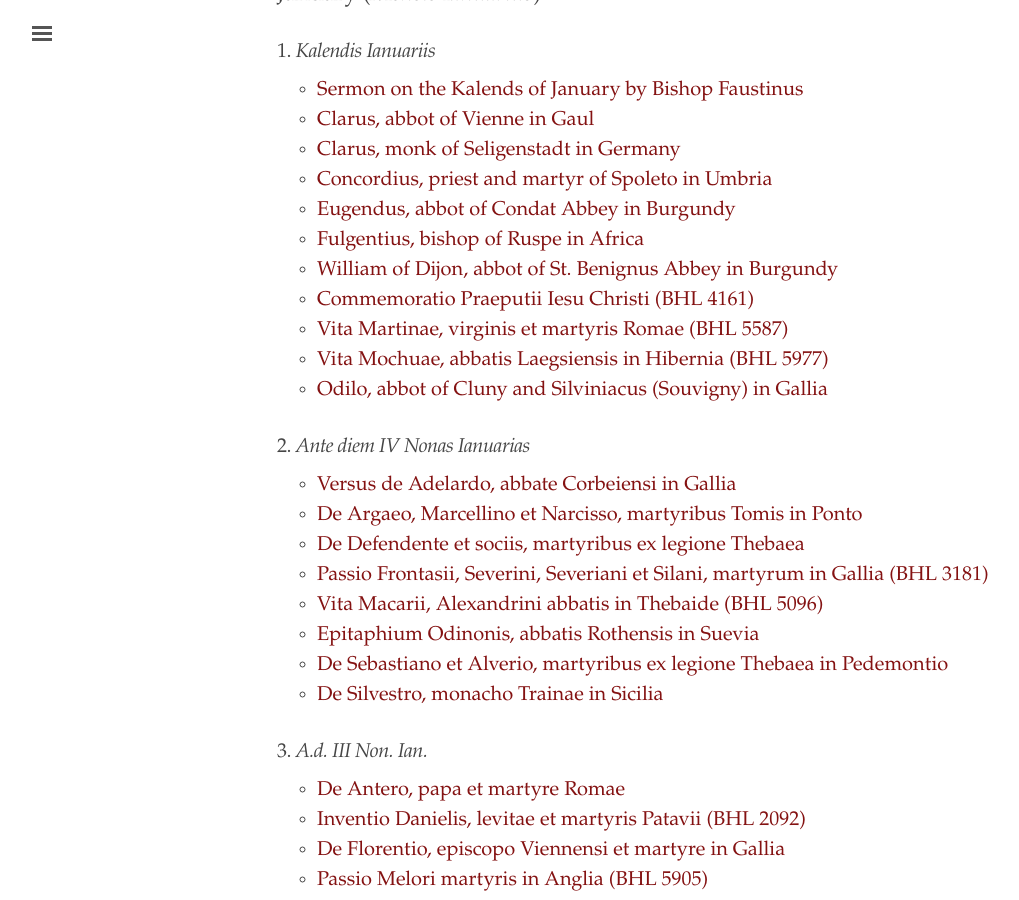
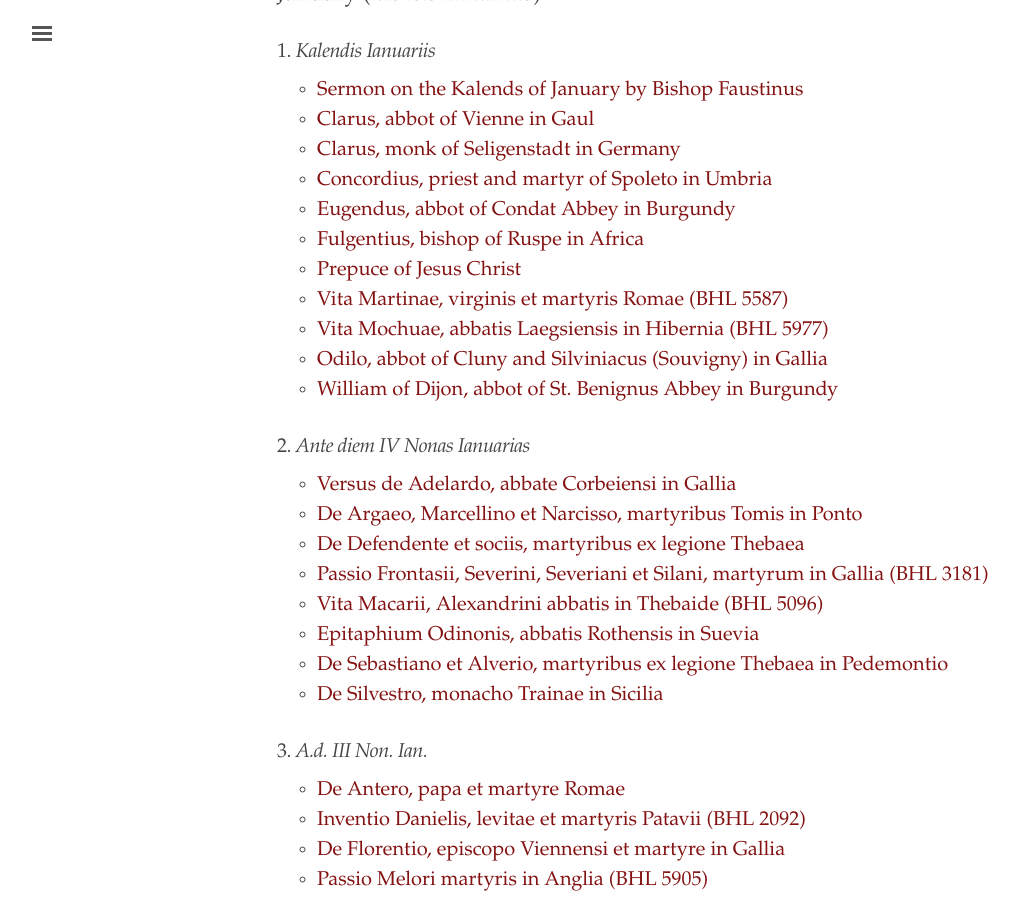
Before and after one commit to cjkoepke1/latin-hagiography, a Jekyll site: the page built from index.md, in a window 1280 px wide and 900 px high, scrolled down 472 px. Shown: the whole window, without its empty margins (3-1022 px from the left). Built offline with Jekyll 4.4.1, drawn with Linux system fonts in a browser that asks for light colours.

Commit message:
Update Prepuce of Jesus Christ

```diff
--- a/index.md
+++ b/index.md
@@ -21,11 +21,11 @@ title: "Latin Hagiography"
 - [Concordius, priest and martyr of Spoleto in Umbria](https://cjkoepke1.github.io/latin-hagiography/saints/concordius-spoleti/)
 - [Eugendus, abbot of Condat Abbey in Burgundy](https://cjkoepke1.github.io/latin-hagiography/saints/eugendus-iurensis/)
 - [Fulgentius, bishop of Ruspe in Africa](https://cjkoepke1.github.io/latin-hagiography/saints/fulgentius-ruspensis/)
-- [William of Dijon, abbot of St. Benignus Abbey in Burgundy](https://cjkoepke1.github.io/latin-hagiography/saints/guilielmus-divionensis/)
-- [Commemoratio Praeputii Iesu Christi (BHL 4161)](https://cjkoepke1.github.io/latin-hagiography/texts/commemoratio-praeputii-christi/)
+- [Prepuce of Jesus Christ](https://cjkoepke1.github.io/latin-hagiography/texts/praeputium-christi/)
 - [Vita Martinae, virginis et martyris Romae (BHL 5587)](https://cjkoepke1.github.io/latin-hagiography/texts/vita-martinae/)
 - [Vita Mochuae, abbatis Laegsiensis in Hibernia (BHL 5977)](https://cjkoepke1.github.io/latin-hagiography/texts/vita-mochuae/)
 - [Odilo, abbot of Cluny and Silviniacus (Souvigny) in Gallia](https://cjkoepke1.github.io/latin-hagiography/saints/odilo-cluniacensis/)
+- [William of Dijon, abbot of St. Benignus Abbey in Burgundy](https://cjkoepke1.github.io/latin-hagiography/saints/guilielmus-divionensis/)
 
 ### 2. *Ante diem IV Nonas Ianuarias*
 
```
